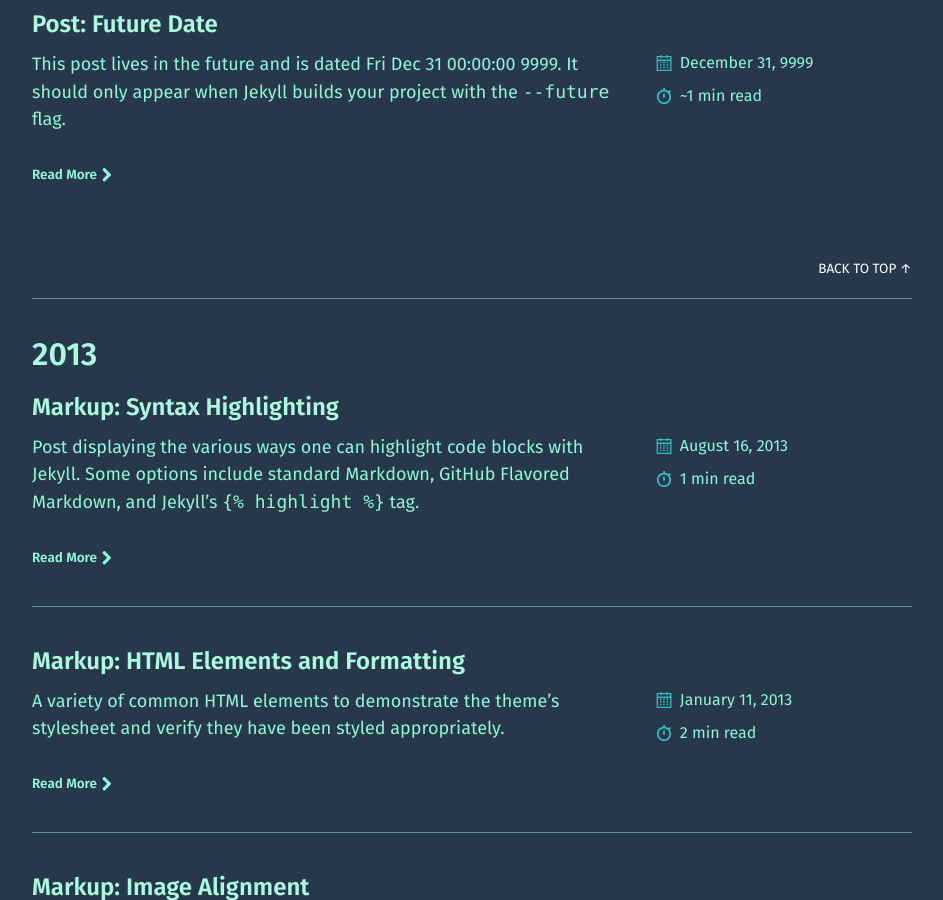
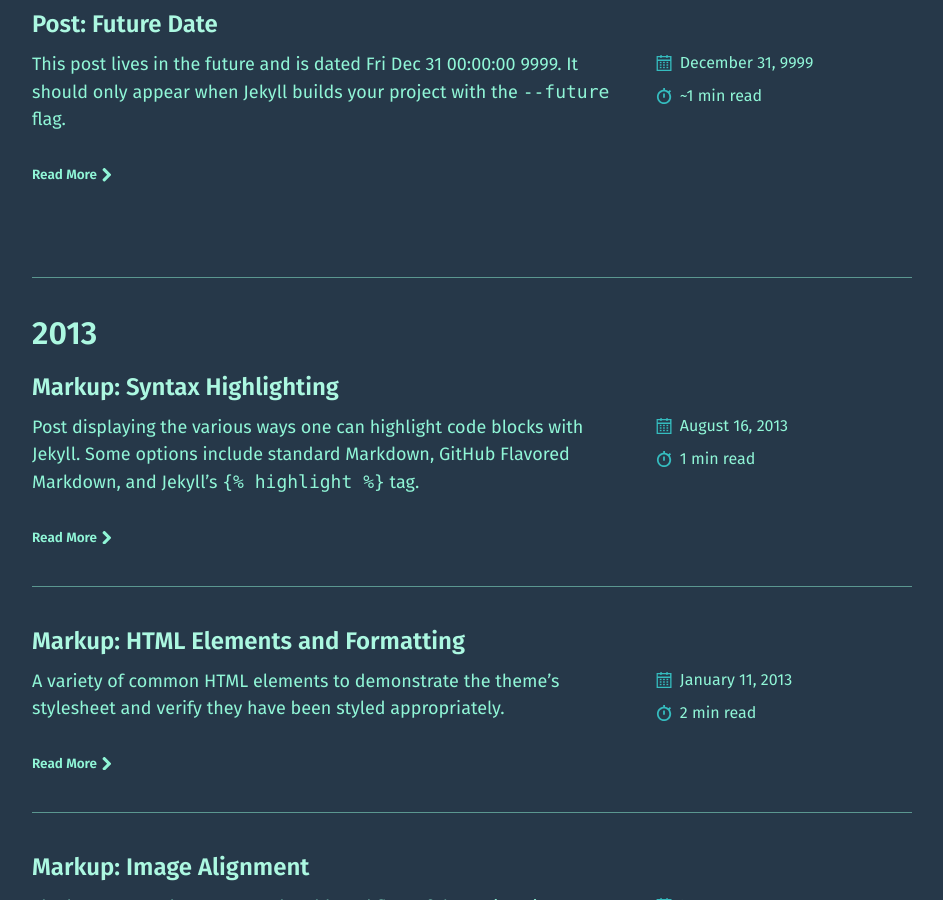
Before and after one commit to sunbliss/jekyll-ftp, a Jekyll site: the page built from posts.md, in a window 1280 px wide and 900 px high, scrolled down 472 px. Shown: the whole window, without its empty margins (40-983 px from the left). Built offline with Jekyll 4.4.1, drawn with Linux system fonts in a browser that asks for light colours; comment, search, counter and statistics services are not loaded; some of the changed text lies outside the part shown.

Commit message:
Update posts.html

```diff
--- a/_layouts/posts.html
+++ b/_layouts/posts.html
@@ -25,6 +25,5 @@ paginate: true
         {% include entry.html %}
       {% endfor %}
     </div>
-    <a href="#page-title" class="back-to-top">{{ site.data.text[site.locale].back_to_top | default: 'Back to Top' }} &uarr;</a>
   </section>
 {% endfor %}
```
